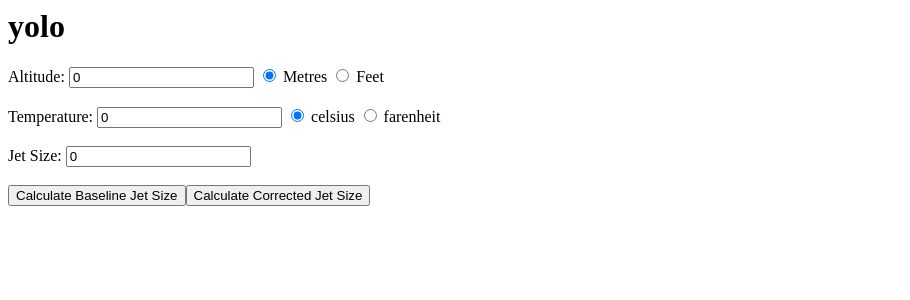
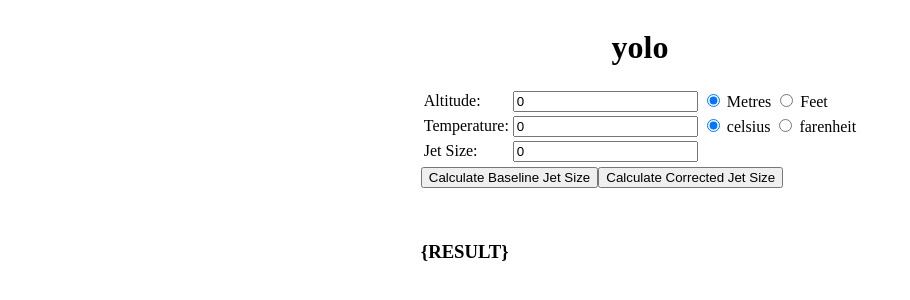
Before and after one commit to mitchellwaite/MainJetCalculator, a plain HTML site: page index.html in a window 1280 px wide. Shown: the whole page, without its empty margins (0-910 px from the left). Drawn offline with Linux system fonts and the light colour scheme.

Commit message:
Add some HTML

```diff
--- a/index.html
+++ b/index.html
@@ -1,23 +1,54 @@
 <html>
 
 <head>
-<title>Carburetor Jet Calculator</title>
+   <title>Carburetor Jet Calculator</title>
+
+   <script>
+      function calcJetSize()
+      {
+         var document.getElementById("uniqueID").value;
+         alert("test");
+      }
+   </script>
+
 </head>
 
 <body>
 
-<div class="header">
+<div class="header" style="display:flex;justify-content:center;align-items:center;">
    <h1>yolo</h1>
 </div>
 
-<div class="content">
-   <form>
-      Altitude: <input type="number" name="altitude" value=0> <input type="radio" name="altUnits" value="metres" checked> Metres <input type="radio" name="altUnits" value="feet"> Feet <br><br>
-      Temperature: <input type="number" name="temperature" value=0> <input type="radio" name="tempUnits" value="celsius" checked> celsius <input type="radio" name="tempUnits" value="farenheit"> farenheit <br><br>
-      Jet Size: <input type="number" name="altitude" value=0> <br><br>
-      <input type="submit" name="action" value="Calculate Baseline Jet Size"><input type="submit" name="action" value="Calculate Corrected Jet Size"><br><br>
-   </form>
+<div style="display:flex;justify-content:center;align-items:center;">
+   <div class="content">
+      <form name="jetForm" onsubmit="calcJetSize()">
+         <table>
+            <tr>
+               <td>Altitude: </td>
+               <td><input type="number" name="altitude" value=0 id="altidudeValue"></td>
+               <td><input type="radio" name="altUnits" value="metres" checked> Metres <input type="radio" name="altUnits" value="feet"> Feet </td>
+            </tr>
+            <tr>
+               <td>Temperature: </td>
+               <td><input type="number" name="temperature" value=0 id="temperatureValue"></td>
+               <td><input type="radio" name="tempUnits" value="celsius" checked> celsius <input type="radio" name="tempUnits" value="farenheit"> farenheit</td>
+            </tr>
+            <tr>
+               <td>Jet Size: </td>
+               <td><input type="number" name="jetsize" value=0 id="jetsizeValue"></td>
+               <td></td>
+            <tr>
+         </table>
+         <input type="submit" name="action" value="Calculate Baseline Jet Size"><input type="submit" name="action" value="Calculate Corrected Jet Size"><br><br>
+      </form>
+
+      <p style="display:flex;justify-content:center;align-items:center;" id="result">
+         <h3>{RESULT}</h3>
+      </p>
+   </div>
 </div>
+
+
 
 </body>
 </html>
```
